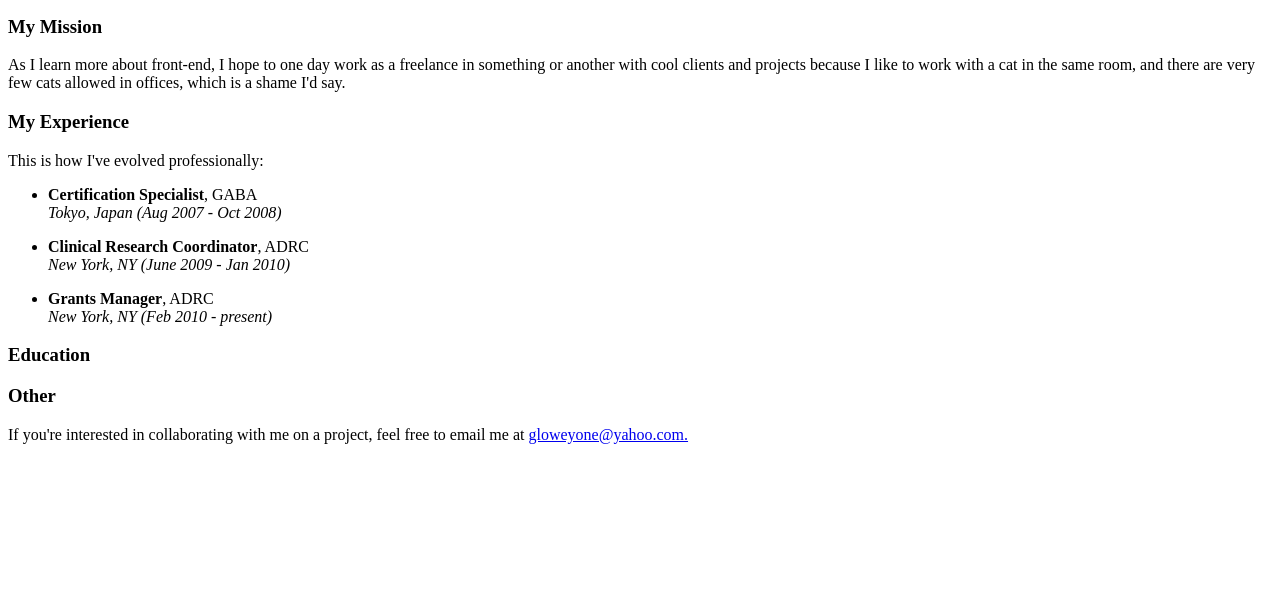
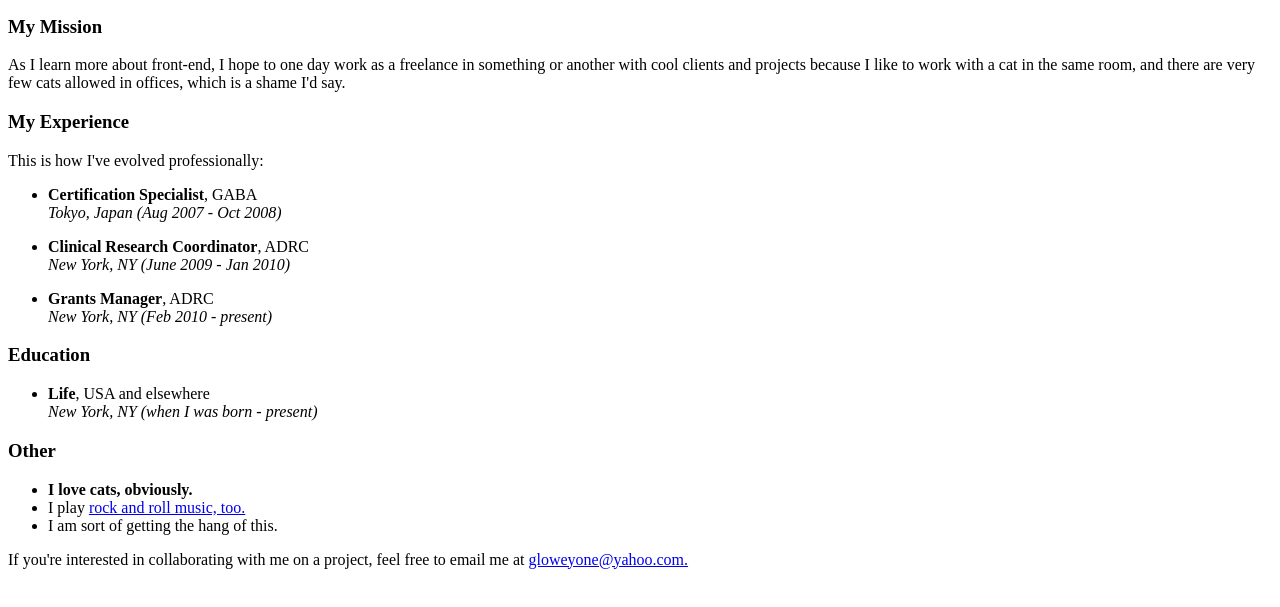
Before and after one commit to gloweyone/gloweyone.github.io, a plain HTML site: page index.html in a window 1280 px wide. Shown: the part 119-726 px from the top of the page. Drawn offline with Linux system fonts and the light colour scheme.

Commit message:
General Assembly index.html v3

```diff
--- a/index.html
+++ b/index.html
@@ -21,7 +21,16 @@
 	<i>New York, NY (Feb 2010 - present)</i>
 </ul>
 <h3><strong>Education</strong></h3>
+<ul>
+	<li><strong>Life</strong>, USA and elsewhere</li>
+	<i>New York, NY (when I was born - present)</i>
+</ul>
 <h3>Other</h3>
+<ul>
+	<li><strong>I love cats, obviously.</strong></li>
+	<li>I play <a href="https://www.youtube.com/watch?v=8jHbsI-tLfk">rock and roll music, too.</a></li>
+	<li>I am sort of getting the hang of this.</li>
+</ul>
 <p>If you're interested in collaborating with me on a project, feel free to email me at <a href="mailto:gloweyone@yahoo.com"</a>gloweyone@yahoo.com.</p>
 </body>
 </html>
```
